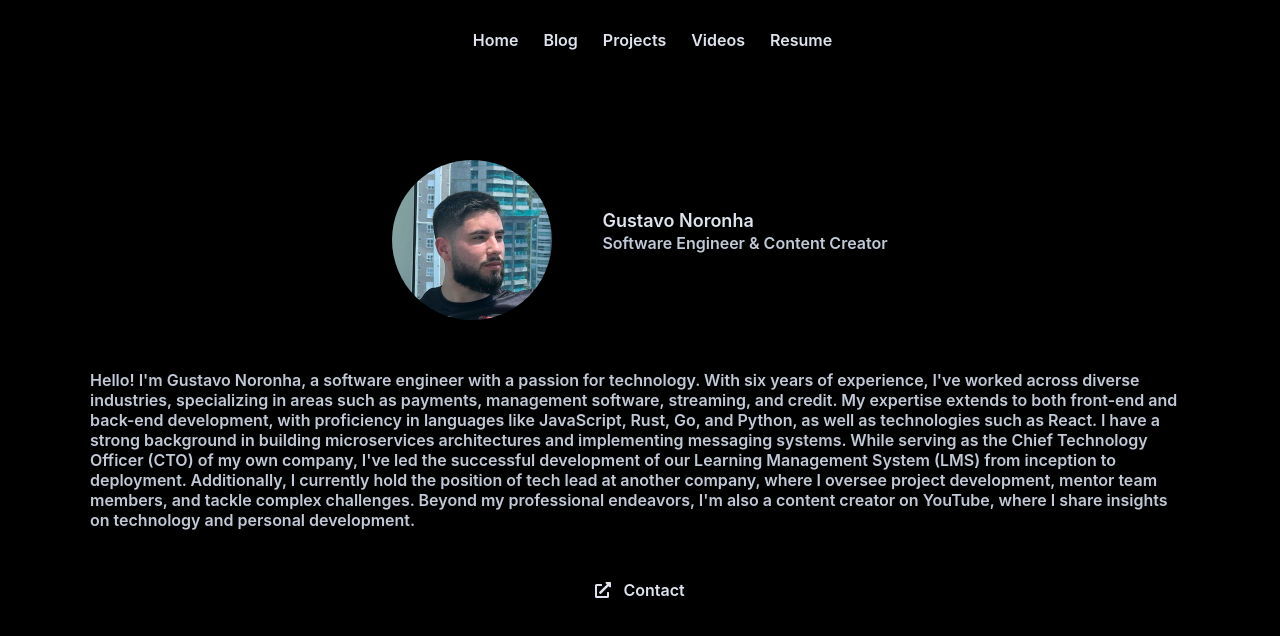
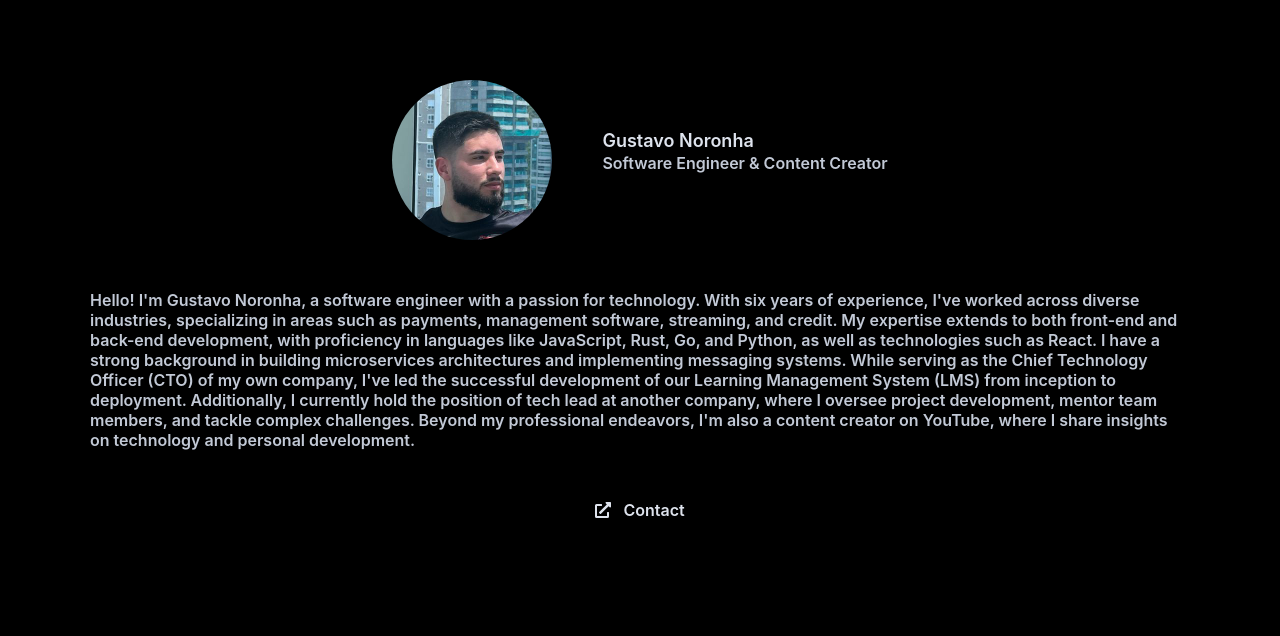
Before and after one commit to gusttavonl/gustavonoronha.com.br, a Next.js app: page / in a window 1280 px wide. Shown: the top 636 px of the page. Built offline with nearby package versions, Linux system fonts and the light colour scheme.

Commit message:
refactor: remove header from default layout

```diff
--- a/src/components/Layouts/DefaultLayout/index.tsx
+++ b/src/components/Layouts/DefaultLayout/index.tsx
@@ -1,4 +1,3 @@
-import Header from '@/components/header'
 import * as S from './styles'
 
 type DefaultLayoutProps = {
@@ -8,7 +7,6 @@ type DefaultLayoutProps = {
 const DefaultLayout = ({ children }: DefaultLayoutProps) => {
   return (
     <S.Layout>
-      <Header />
       <S.Content>{children}</S.Content>
     </S.Layout>
   )
```
